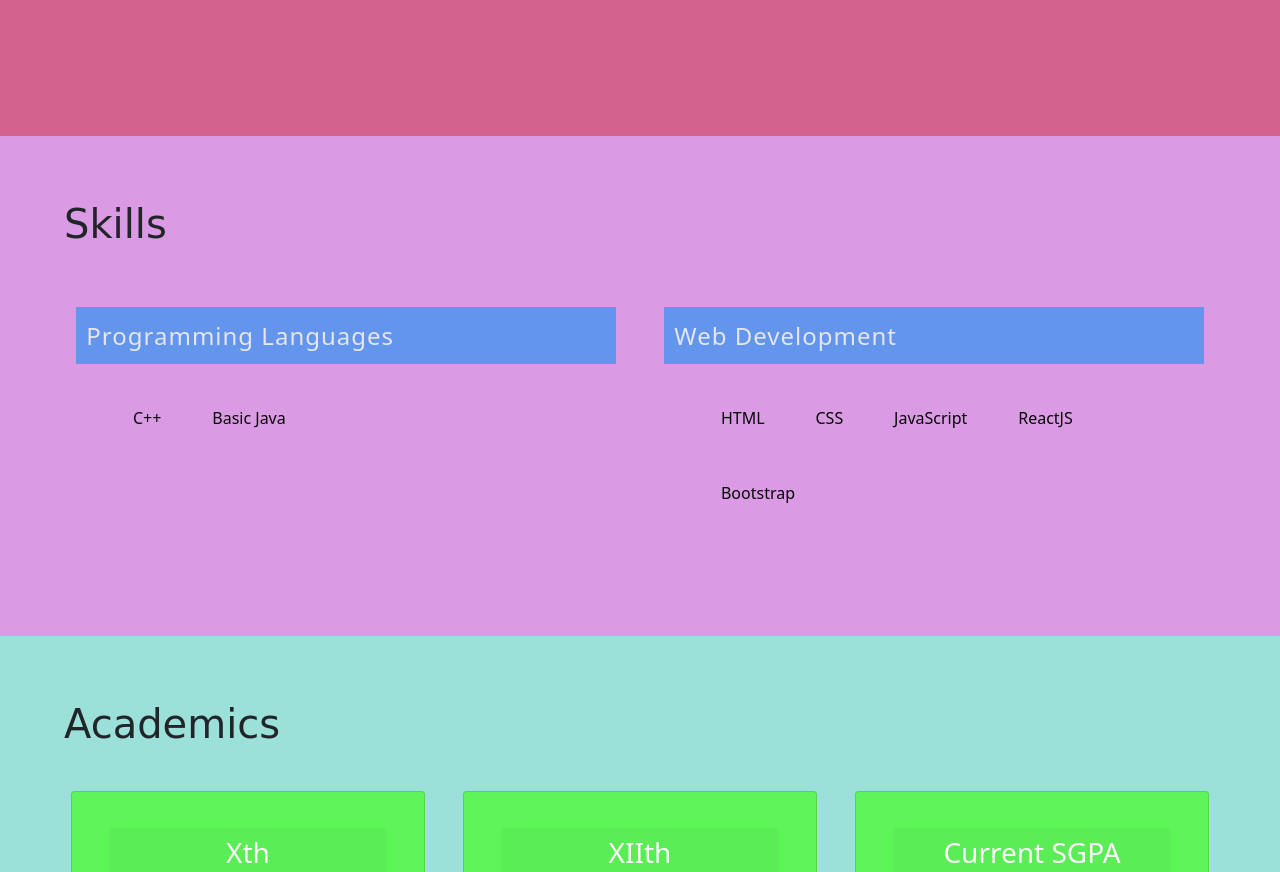
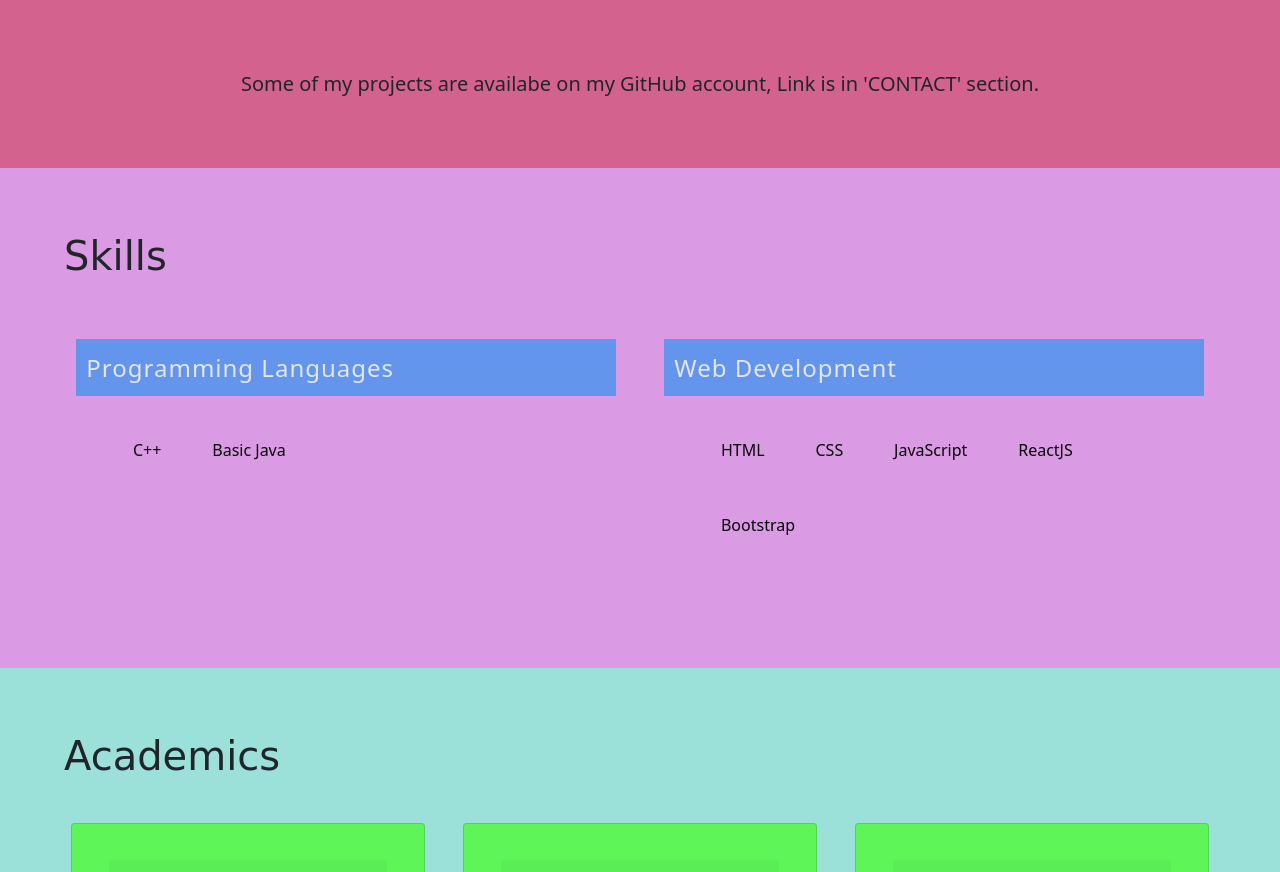
Before and after one commit to adarshpriyadarshii/portfolio, a plain HTML site: page index.html in a window 1280 px wide. Shown: the part 1763-2635 px from the top of the page. Drawn offline with nearby package versions, Linux system fonts and the light colour scheme.

Commit message:
Update index.html

```diff
--- a/index.html
+++ b/index.html
@@ -92,6 +92,7 @@
         </p>
       </div>
     </div>
+   <h5 style="text-align: center;">Some of my projects are availabe on my GitHub account, Link is in 'CONTACT' section.</h5>
   </section>
   <!--skills-->
   <section id="skills">
```
